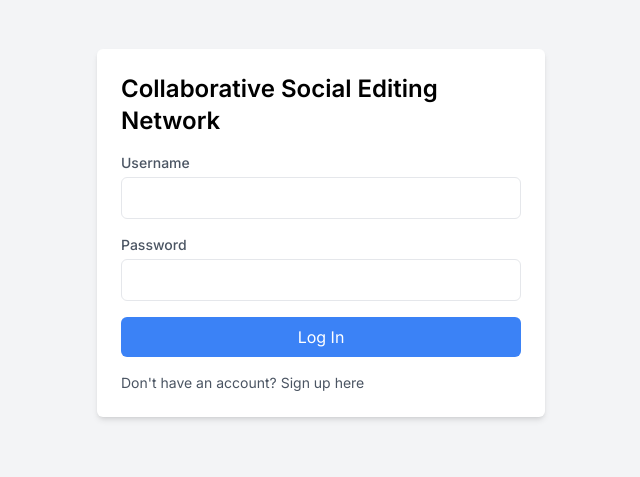
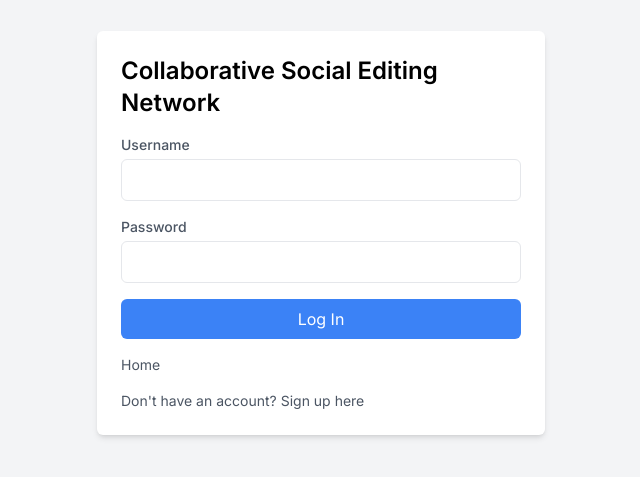
Before and after one commit to 0x133db/socialapp, a Next.js app: page / in a window 1280 px wide. Shown: the part 167-644 px from the top of the page, without its empty margins (319-959 px from the left). Built offline with nearby package versions, Linux system fonts and the light colour scheme.

Commit message:
Test commit

```diff
--- a/app/page.tsx
+++ b/app/page.tsx
@@ -97,6 +97,13 @@
         {/* Additional Links */}
         <div className="mt-4">
           <p className="text-sm text-gray-600">
+            <Link href="/home">
+              Home
+            </Link>
+          </p>
+        </div>
+        <div className="mt-4">
+          <p className="text-sm text-gray-600">
             Don't have an account?{' '}
             <Link href="/signup">
               Sign up here
@@ -114,3 +121,6 @@
     </div>
   );
 };
+
+
+/*delete*/
```
